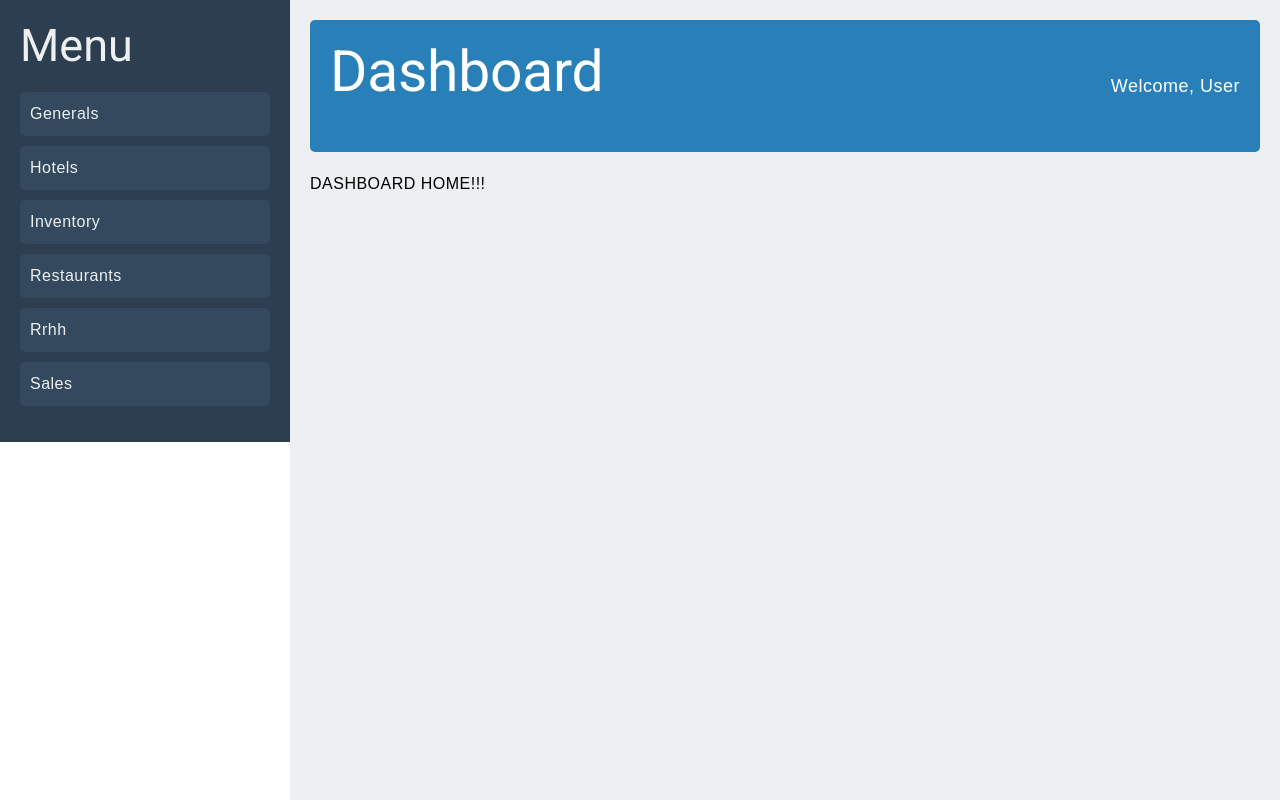
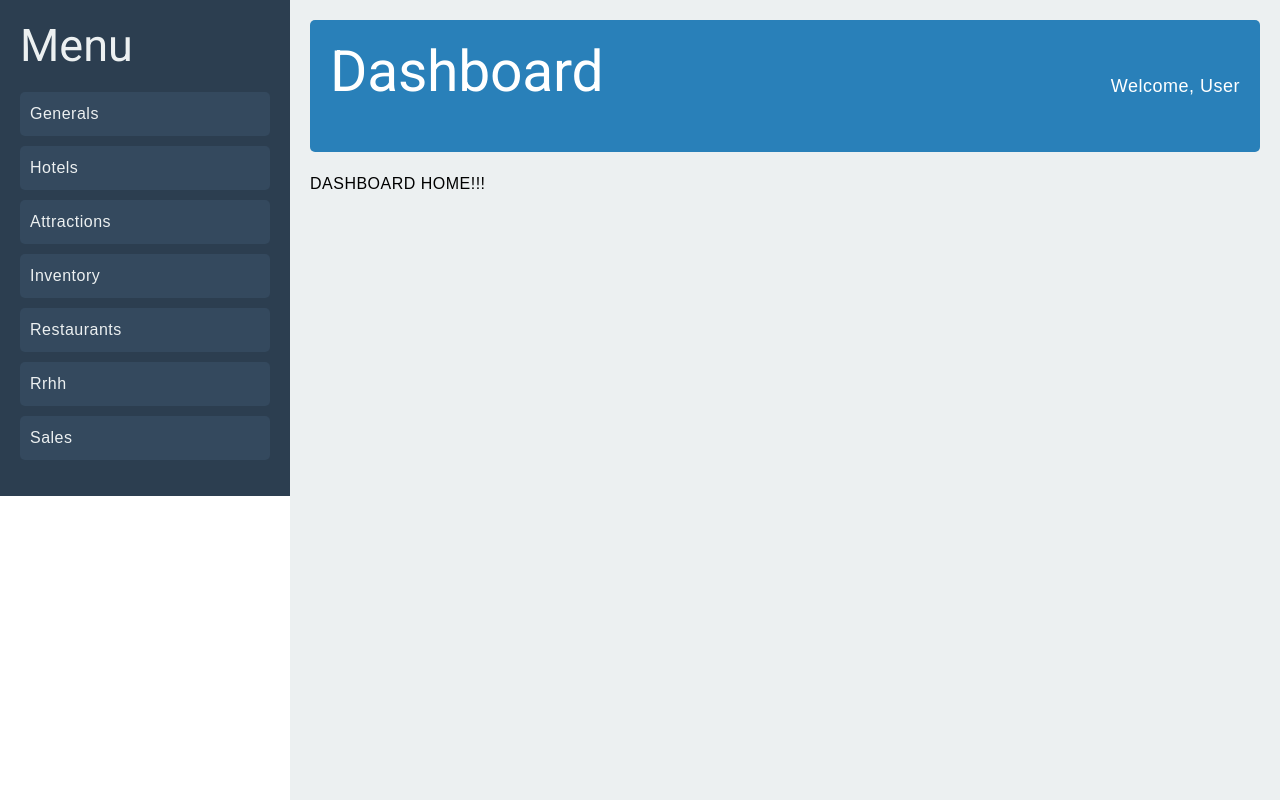
Before and after one commit to Zedmous/iujo-fe-general-2024-1, an Angular app: page /dashboard in a window 1280 px wide. Built offline with nearby package versions, Linux system fonts and the light colour scheme.

Commit message:
dashboard-attractions

```diff
--- /dev/null
+++ b/src/app/pages/dashboard/attractions/attractions-home/attractions-home.component.html
@@ -0,0 +1 @@
+<p>Hola mundo</p>
--- /dev/null
+++ b/src/app/pages/dashboard/attractions/attractions-reports/attractions-reports.component.html
@@ -0,0 +1 @@
+<p>attractions-reports works!</p>
--- a/src/app/pages/dashboard/dashboard-routing.module.ts
+++ b/src/app/pages/dashboard/dashboard-routing.module.ts
@@ -9,6 +9,7 @@ const routes: Routes = [
       {path:'',component:HomeComponent},
       {path:'generals',loadChildren:()=>import('./generals/generals.module').then(x=>x.GeneralsModule)},
       {path:'hotels',loadChildren:()=>import('./hotels/hotels.module').then(x=>x.HotelsModule)},
+      {path:'attractions',loadChildren:()=>import('./attractions/attractions.module').then(x=>x.AttractionsModule)},
 
     ]
   }
--- a/src/app/pages/dashboard/sidebar/sidebar.component.ts
+++ b/src/app/pages/dashboard/sidebar/sidebar.component.ts
@@ -33,6 +33,15 @@ export class SidebarComponent {
         subMenus: [
           { text: 'Hotel Home', link: '/dashboard/hotels' },
           { text: 'Reports', link: '/dashboard/hotels/reports' },
+        ],
+      },
+      {
+        text: 'Attractions',
+        link: './attractions',
+        open: false,
+        subMenus: [
+          { text: 'Attractions Home', link: '/dashboard/attractions' },
+          { text: 'Reports', link: '/dashboard/attractions/reports' },
         ],
       },
       {
```
Also changed, not shown: src/app/pages/dashboard/attractions/attractions-home/attractions-home.component.ts (added, +10 -0 lines), src/app/pages/dashboard/attractions/attractions-reports/attractions-reports.component.ts (added, +10 -0 lines), src/app/pages/dashboard/attractions/attractions-routing.module.ts (added, +18 -0 lines), src/app/pages/dashboard/attractions/attractions.module.ts (added, +19 -0 lines), src/app/pages/dashboard/attractions/attractions-home/attractions-home.component.css (added), src/app/pages/dashboard/attractions/attractions-reports/attractions-reports.component.css (added).
